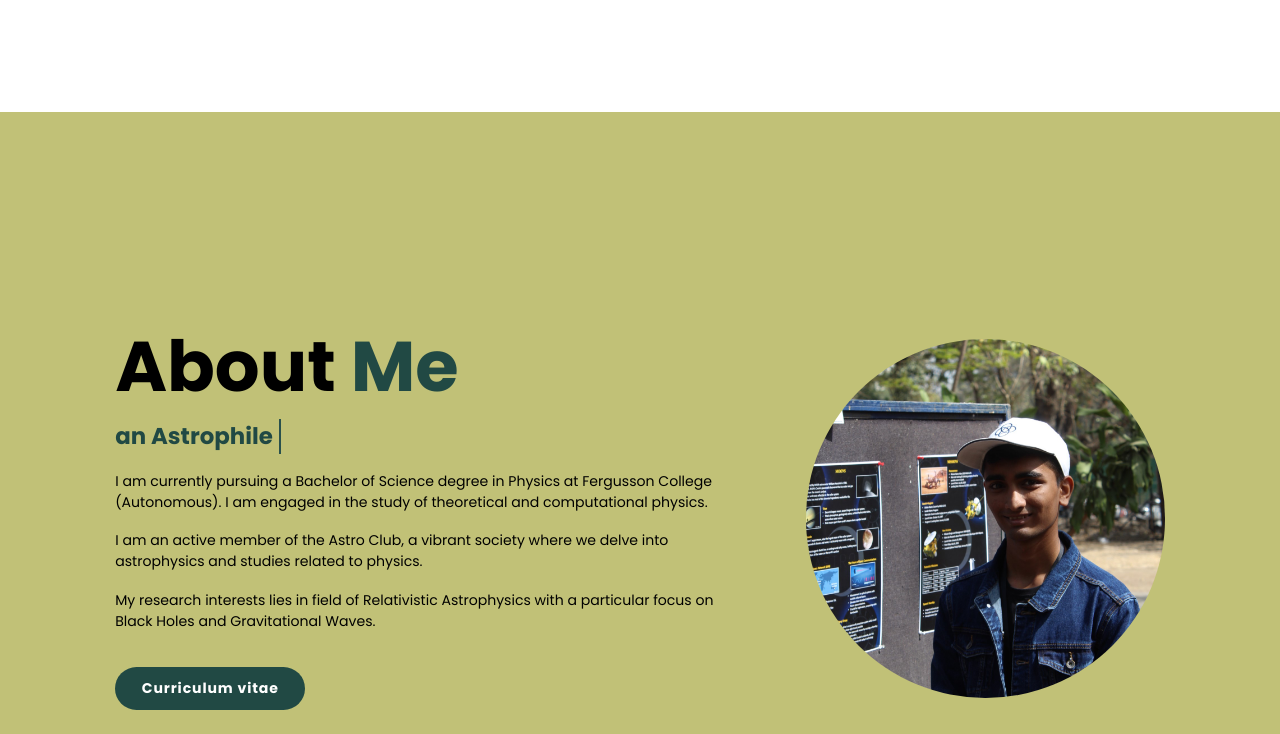
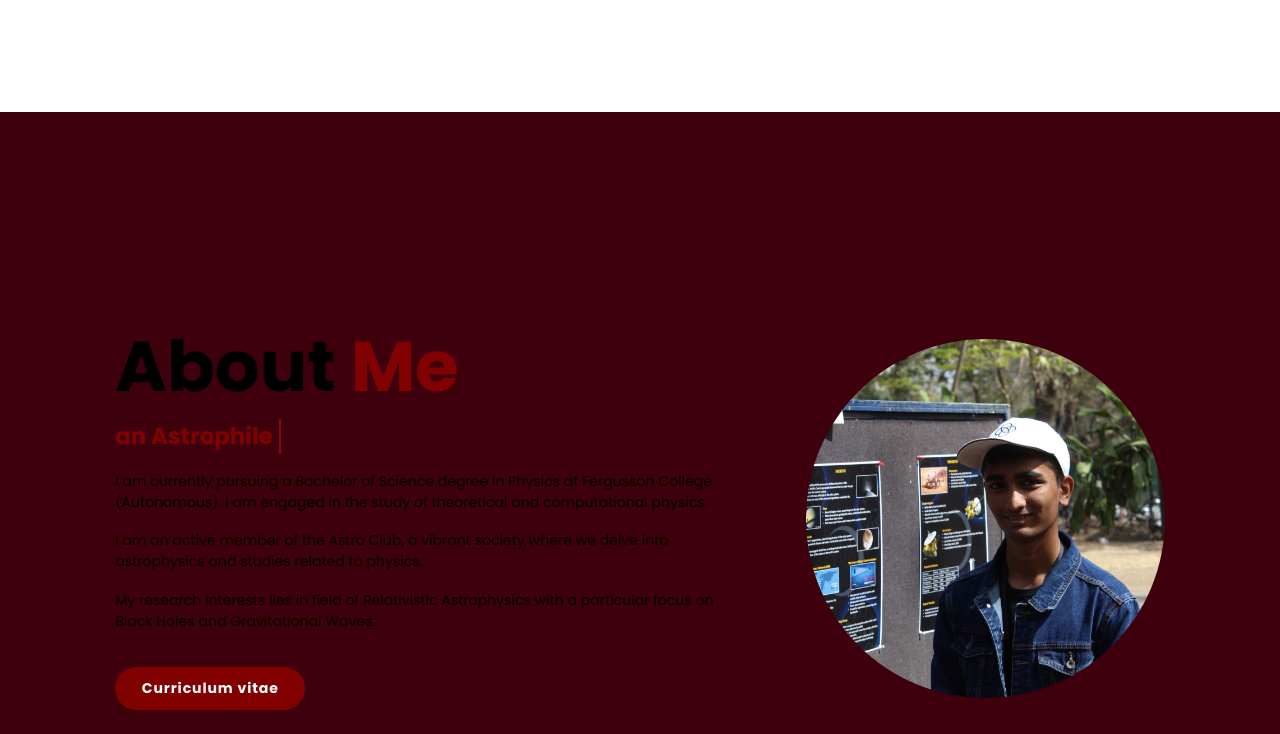
Before and after one commit to nirajsanas/Homepage, a plain HTML site: page index.html in a window 1280 px wide. Shown: the part 991-1725 px from the top of the page. Drawn offline with nearby package versions, Linux system fonts and the light colour scheme.

Commit message:
style.css

```diff
--- a/style.css
+++ b/style.css
@@ -13,10 +13,10 @@ body {
 }
 
 :root {
-    --bg-color: #D8D4B8;
-    --second-bg-color: #C1C177;
+    --bg-color: #EDEBDD;
+    --second-bg-color: #3E000C;
     --text-color: black;
-    --main-color: #214944;
+    --main-color: #810100;
 }
 
 html {
```
